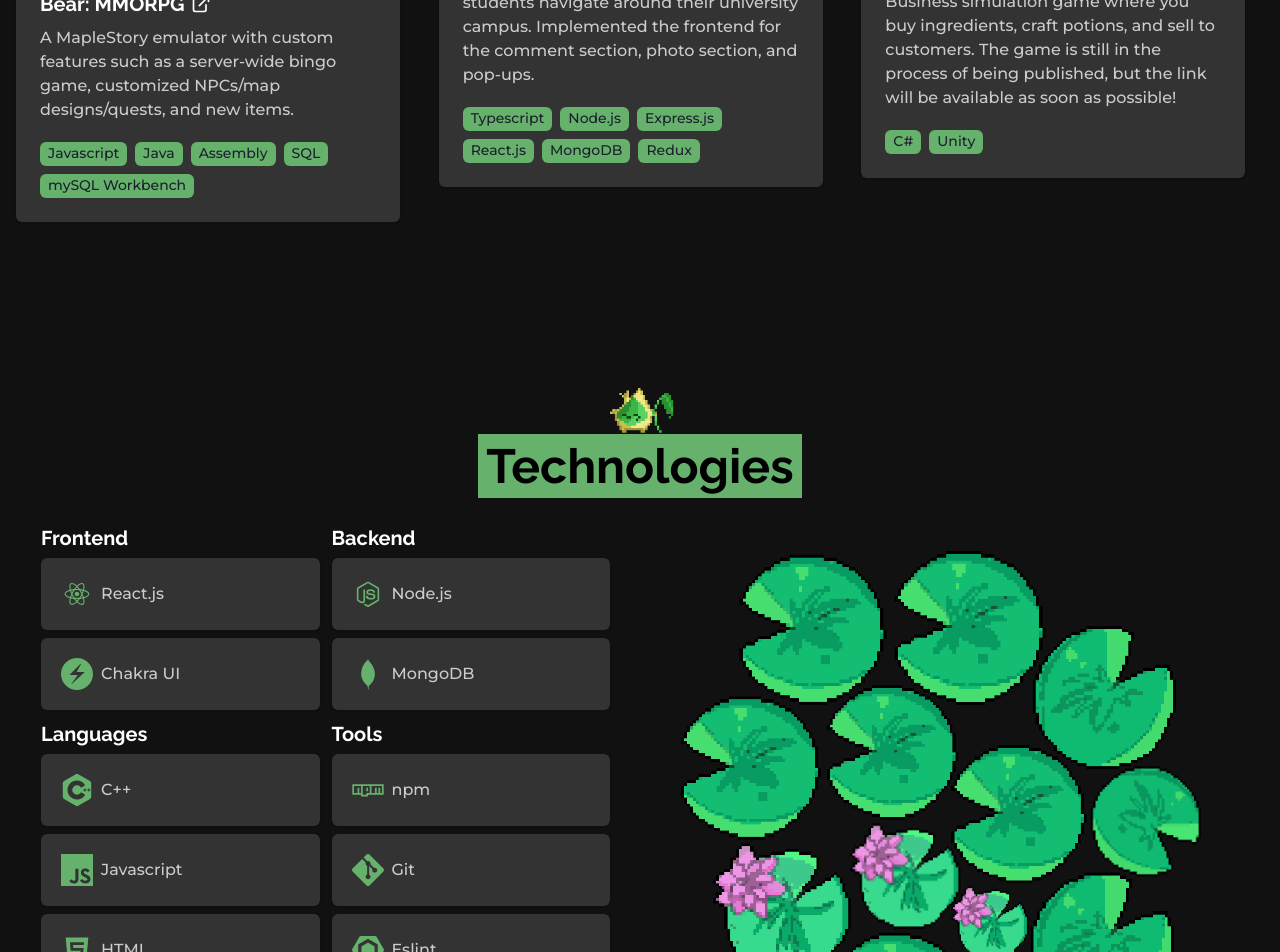
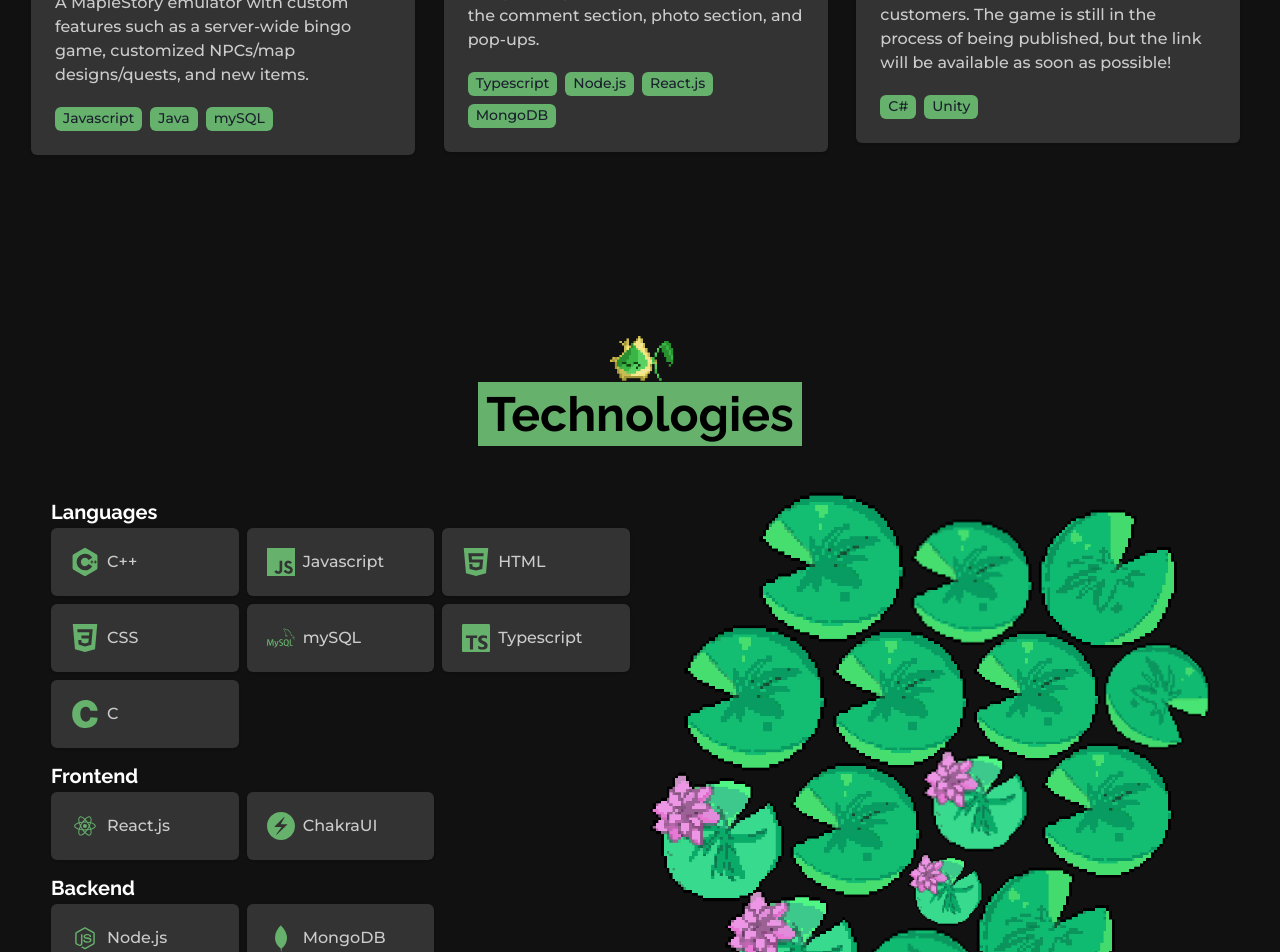
Before and after one commit to sarahkwon/sarahkwon.github.io, a React (Create React App) app: page / in a window 1280 px wide. Shown: the part 2120-3072 px from the top of the page. Built offline with nearby package versions, Linux system fonts and the light colour scheme; what highcharts-pattern-fill would draw is missing.

Commit message:
Update technology and project section responsiveness to mid-size devices

```diff
--- a/src/components/ProjectCard.js
+++ b/src/components/ProjectCard.js
@@ -26,15 +26,11 @@
   const { image, name, description, tags, type, link, color } = props
   return (
     <Card
-      _hover = {{
-        transitionDuration: '.3s',
-        border: `2px solid ${color}`,
-        transitionTimingFunction: 'ease-in-out'
-      }}
       border = '2px solid transparent'
-      maxW='sm'
+      maxW={['lg', 'md', 'sm']}
       p='0.5'
-      bg='#333333' >
+      bg='#333333'
+    >
       <CardBody>
         <Image
           src={image}
--- a/src/components/Projects.js
+++ b/src/components/Projects.js
@@ -18,7 +18,7 @@
     image: `${Maple}`,
     name: 'Bear: MMORPG',
     description: 'A MapleStory emulator with custom features such as a server-wide bingo game, customized NPCs/map designs/quests, and new items.',
-    tags: ['Javascript', 'Java', 'Assembly', 'SQL', 'mySQL Workbench', ],
+    tags: ['Javascript', 'Java', 'mySQL' ],
     link: 'https://github.com/sarahkwon/Bear-Notes',
     type: 'ONLINE GAME'
   },
@@ -27,7 +27,7 @@
     image: `${Campus}`,
     name: 'Interactive Campus Maps',
     description: 'Crowd-sourced platform created to help students navigate around their university campus. Implemented the frontend for the comment section, photo section, and pop-ups.',
-    tags: ['Typescript', 'Node.js', 'Express.js', 'React.js', 'MongoDB', 'Redux'],
+    tags: ['Typescript', 'Node.js', 'React.js', 'MongoDB' ],
     link: 'https://github.com/chriscerie/campus-maps',
     type: 'WEB APP'
   },
@@ -51,11 +51,11 @@
   })
 
   return (
-    <Box paddingTop='50px'>
+    <Box padding={['15px', '25px', '25px', '15px']}>
       <MiniGuy image={SilentPrincess} maxSize='75px'/>
       <Header text='Projects' highlight={['Projects']} color={projectsColor} textColor='black'/>
       <Container maxW='7xl' ref={ref}>
-        <SimpleGrid columns={[1, 3, 3]} spacing={5}>
+        <SimpleGrid columns={[1, 1, 2, 3]} spacing={5}>
           {projects.map((project) => {
             return (
               <SlideFade key={project.id} in={inView} offsetY='40px' transition='once'>
--- a/src/components/TechCard.js
+++ b/src/components/TechCard.js
@@ -16,7 +16,7 @@
       <CardBody>
         <HStack>
           <Box maxW='md' textStyle='h4' color={color}>
-            <IconContext.Provider value={{ className: 'global-class-name', size: ['2em'] }}>
+            <IconContext.Provider value={{ className: 'global-class-name', size: ['1.75em'] }}>
               <div>
                 {icon}
               </div>
--- a/src/components/TechSubsection.js
+++ b/src/components/TechSubsection.js
@@ -1,4 +1,4 @@
-import { VStack, SlideFade, Heading } from '@chakra-ui/react'
+import { SlideFade, Heading, SimpleGrid } from '@chakra-ui/react'
 import { technologyColor } from '../utils/Colors'
 
 import TechCard from './TechCard'
@@ -7,14 +7,14 @@
   const { data, inView, type } = props
   return (
     <SlideFade in={inView} offsetX='-30px'>
-      <VStack justifyContent='left' alignItems='left'>
-        <Heading textStyle='cardHeader' size='md'>{type}</Heading>
+      <Heading textStyle='cardHeader' size='md' pt={4} pb={1}>{type}</Heading>
+      <SimpleGrid columns={[1, 2, 2, 2, 3]} spacing={2}>
         {data.map((item, idx) => {
           return (
             <TechCard key={idx}  icon={item.icon} name={item.name} color={technologyColor}/>
           )
         })}
-      </VStack>
+      </SimpleGrid>
     </SlideFade>
 
   )
--- a/src/components/Technology.js
+++ b/src/components/Technology.js
@@ -7,8 +7,8 @@
 import { Box, Container, SimpleGrid } from '@chakra-ui/react'
 import { useInView } from 'react-intersection-observer'
 
-import { DiReact, DiMongodb, DiNodejsSmall, DiNpm, DiHtml5 } from 'react-icons/di'
-import { SiChakraui, SiJavascript, SiEslint, SiJest, SiCss3, SiCplusplus, SiC, SiMysql, SiGit } from 'react-icons/si'
+import { DiReact, DiMongodb, DiNodejsSmall, DiNpm } from 'react-icons/di'
+import { SiChakraui, SiJavascript, SiEslint, SiJest, SiCss3, SiCplusplus, SiC, SiMysql, SiGit, SiTypescript, SiHtml5 } from 'react-icons/si'
 
 import Korok from '../img/korok.gif'
 
@@ -39,7 +39,7 @@
   },
   {
     icon: <SiChakraui/>,
-    name: 'Chakra UI',
+    name: 'ChakraUI',
     type : 'Frontend',
     value: 80
   },
@@ -74,7 +74,7 @@
     value: 75
   },
   {
-    icon: <DiHtml5/>,
+    icon: <SiHtml5/>,
     name: 'HTML',
     type: 'Language',
     value: 80
@@ -89,13 +89,19 @@
     icon: <SiC/>,
     name: 'C',
     type: 'Language',
-    value: 70
+    value: 65
   },
   {
     icon: <SiGit/>,
     name: 'Git',
     type: 'Tool',
     value: 75
+  },
+  {
+    icon: <SiTypescript/>,
+    name: 'Typescript',
+    type: 'Language',
+    value: 70
   }
 ]
 
@@ -115,14 +121,14 @@
       <MiniGuy image={Korok} maxSize='75px'/>
       <Header text='Technologies' highlight={['Technologies']} color={technologyColor} textColor='black'/>
       <Container maxW='7xl'>
-        <SimpleGrid columns={[1, 1, 2]} ref={ref}>
-          <SimpleGrid columns={[1, 1, 2]} spacing={3} w='95%'>
+        <SimpleGrid columns={[1, 1, 1, 2]} ref={ref}>
+          <SimpleGrid columns={1} p='10px'>
+            <TechSubsection data={languageTech} inView={inView} type='Languages'/>
             <TechSubsection data={frontendTech} inView={inView} type='Frontend'/>
             <TechSubsection data={backendTech} inView={inView} type='Backend'/>
-            <TechSubsection data={languageTech} inView={inView} type='Languages'/>
             <TechSubsection data={toolTech} inView={inView} type='Tools'/>
           </SimpleGrid>
-          <Box paddingTop='15px'>
+          <Box position='relative'>
             <BubbleChart data={data}/>
           </Box>
         </SimpleGrid>
```
